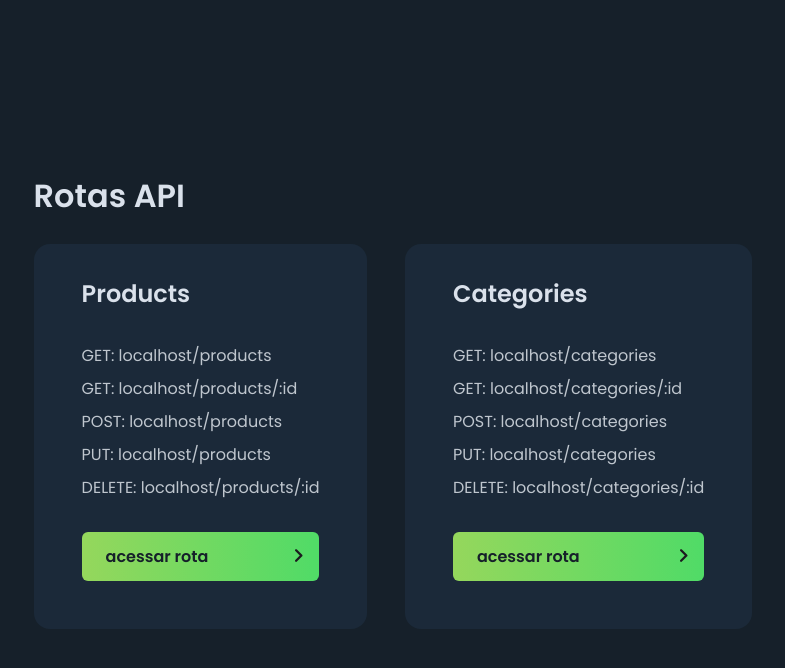
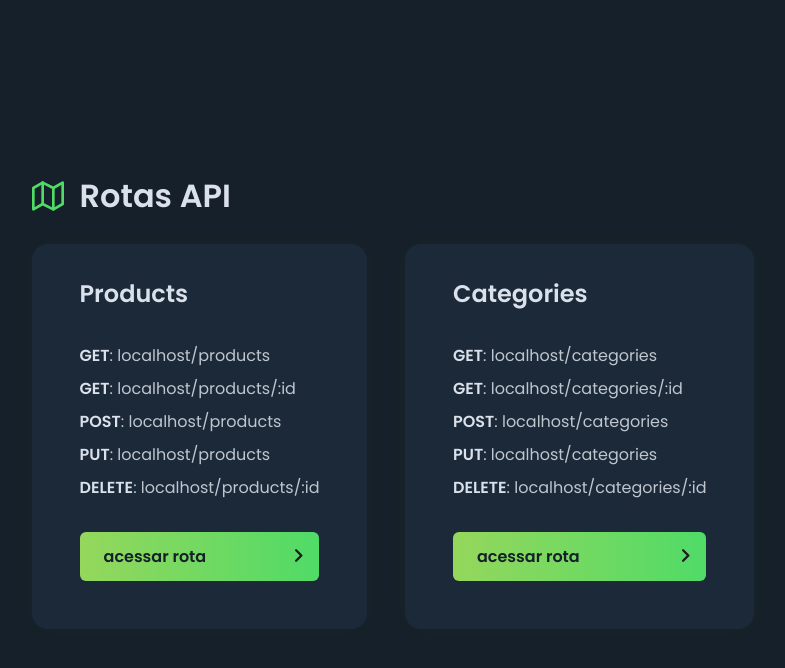
Before and after one commit to marcelo-souto/backend-nodejs, a Node server app: page / in a window 1280 px wide. Shown: the top 668 px of the page, without its empty margins (247-1032 px from the left). Run offline with Node 20, Linux system fonts and the light colour scheme; some libraries are stand-ins or nearby versions.

Commit message:
css page

```diff
--- a/public/css/style.css
+++ b/public/css/style.css
@@ -29,6 +29,18 @@ body {
   align-self: end;
   color: #dae1eb;
   font-weight: 600;
+  display: flex;
+  align-items: center;
+  gap: 16px;
+}
+
+.title::before {
+  content: '';
+  width: 32px;
+  height: 32px;
+  display: block;
+  background: url('../img/map.svg') no-repeat center center;
+  background-size: contain;
 }
 
 .containerList {
@@ -36,6 +48,7 @@ body {
   padding: 32px 48px;
   border-radius: 16px;
   max-width: max-content;
+  box-shadow: 0px 0px 24px 0px #50db6708;
 }
 
 .containerList ul {
@@ -43,6 +56,15 @@ body {
   flex-direction: column;
   gap: 8px;
   color: #bfc6ce;
+}
+
+.containerList ul li {
+  display: flex;
+}
+
+.containerList ul li span {
+  font-weight: 600;
+  color: #dae1eb;
 }
 
 .containerList > a {
@@ -83,3 +105,10 @@ body {
   gap: 24px;
   grid-template-columns: 1fr 1fr;
 }
+
+@media (max-width: 960px) {
+  .content {
+    grid-template-columns: 1fr;
+    justify-items: center;
+  }
+}
--- a/public/js/index.js
+++ b/public/js/index.js
@@ -24,8 +24,16 @@ paths.forEach((path) => {
 
     routes.forEach(({ method, route }) => {
       const lisItem = document.createElement('li')
+      const listMethod = document.createElement('span')
+      listMethod.innerText = method.toUpperCase()
+      const listLink = document.createElement('p')
 
-      lisItem.innerText = `${method.toUpperCase()}: ${url}/${path}${route === '/' ? '' : route}`
+
+      listLink.innerText = `: ${url}/${path}${route === '/' ? '' : route}`
+
+
+      lisItem.append(listMethod)
+      lisItem.append(listLink)
       list.append(lisItem);
     })
 
```
Also changed, not shown: public/img/map.svg (added).
